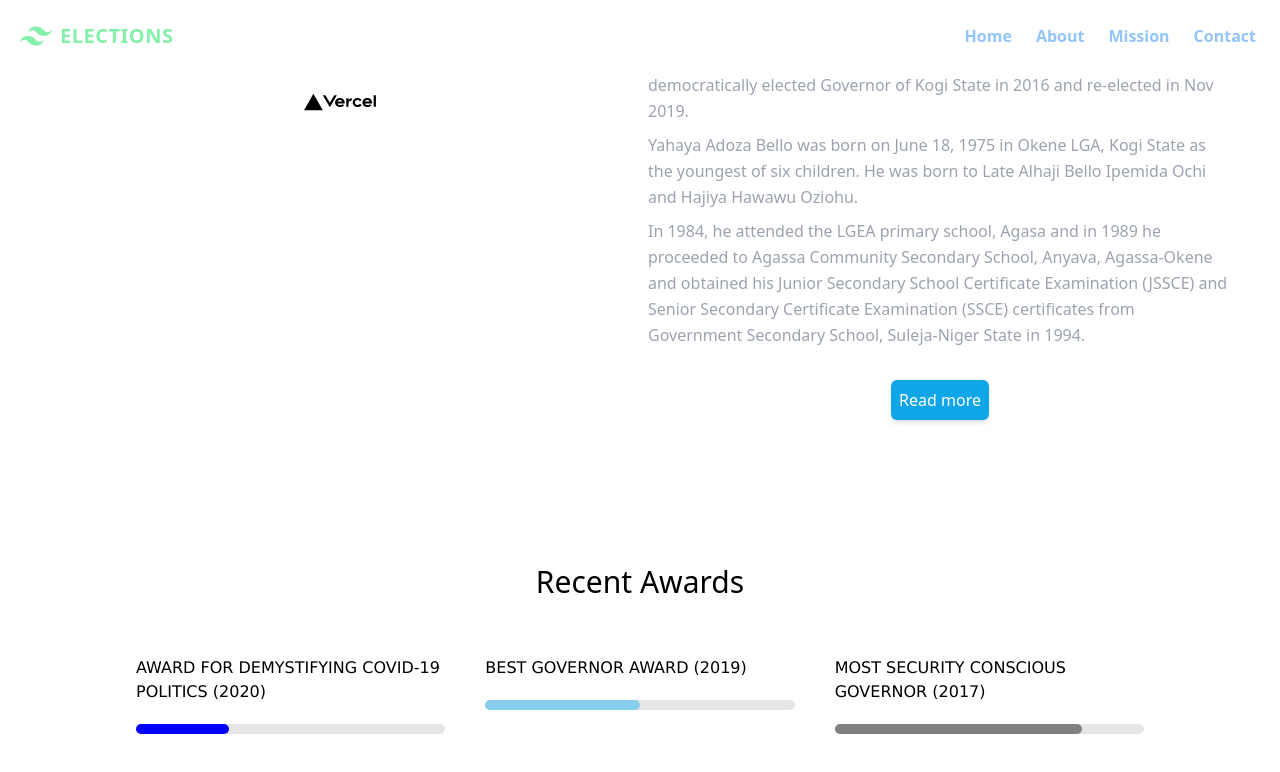
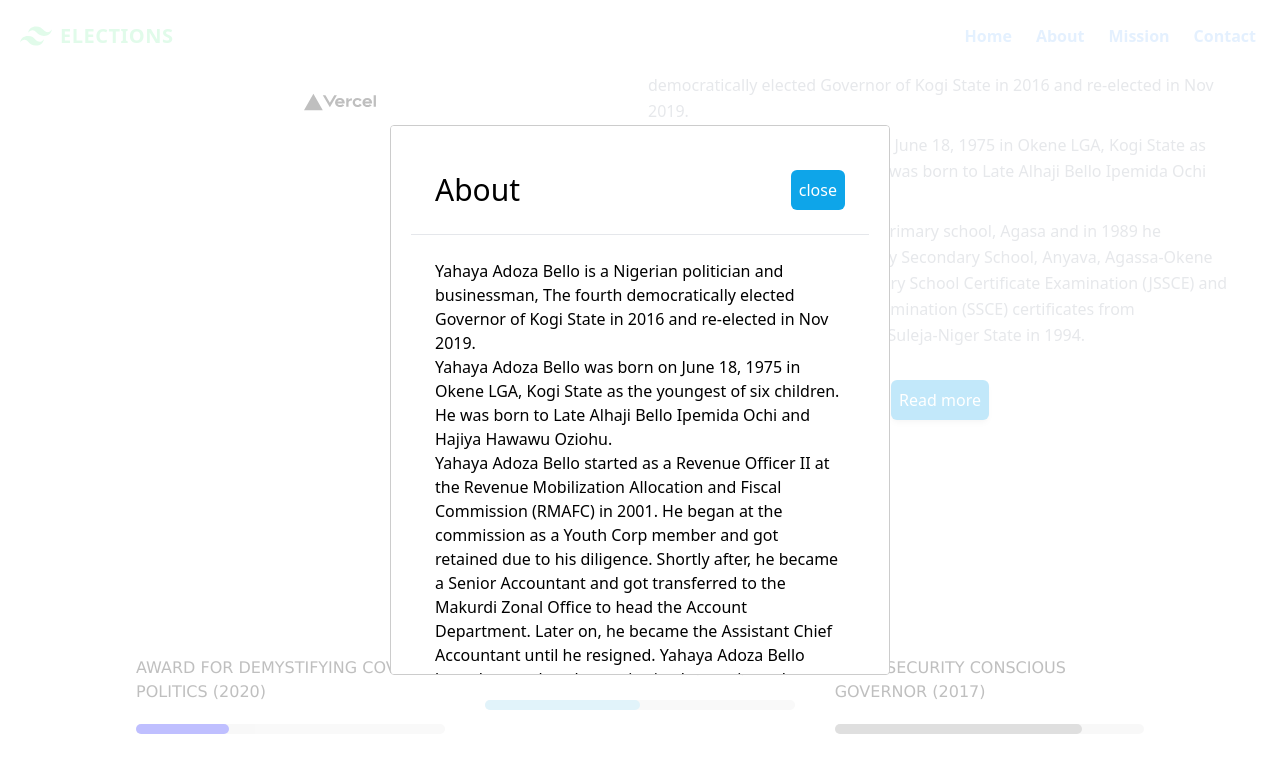
Before and after one commit to sammy-code98/elections, a Next.js app: page / in a window 1280 px wide. Both pictures are taken after a click on the button "Read more". Shown: the part 1454-2226 px from the top of the page. Built offline with nearby package versions, Linux system fonts and the light colour scheme.

Commit message:
update mission nodal

```diff
--- a/components/About/About.jsx
+++ b/components/About/About.jsx
@@ -1,8 +1,36 @@
+import React, { useState } from "react";
 import Image from "next/image";
+import Modal from "react-modal";
+const customStyles = {
+  content: {
+    top: "50%",
+    left: "50%",
+    right: "auto",
+    bottom: "-150px",
+    marginRight: "-50%",
+    transform: "translate(-50%, -50%)",
+    width:"500px"
+  },
+};
 
 export default function About() {
+  let subtitle;
+  const [modalIsOpen, setIsOpen] = useState(false);
+  function openModal() {
+    setIsOpen(true);
+  }
+  function afterOpenModal() {
+    // references are now sync'd and can be accessed.
+    subtitle.style.color = "#000";
+  }
+  function closeModal() {
+    setIsOpen(false);
+  }
   return (
-    <section className="grid grid-cols-2 justify-items-center px-10 mt-32" id="about">
+    <section
+      className="grid grid-cols-2 justify-items-center px-10 mt-32"
+      id="about"
+    >
       <div>
         <Image src="/vercel.svg" alt="Vercel Logo" width={72} height={200} />
       </div>
@@ -15,9 +43,9 @@ export default function About() {
             re-elected in Nov 2019.
           </p>
           <p className="leading-relaxed text-base text-light mb-2 text-gray-400">
-          Yahaya Adoza Bello was born on June 18, 1975 in Okene LGA, Kogi State
-          as the youngest of six children. He was born to Late Alhaji Bello
-          Ipemida Ochi and Hajiya Hawawu Oziohu.
+            Yahaya Adoza Bello was born on June 18, 1975 in Okene LGA, Kogi
+            State as the youngest of six children. He was born to Late Alhaji
+            Bello Ipemida Ochi and Hajiya Hawawu Oziohu.
           </p>
 
           <p className="leading-relaxed text-base text-light mb-2 text-gray-400">
@@ -30,13 +58,77 @@ export default function About() {
           </p>
         </div>
 
-
         <div className="flex justify-center m-4">
-        <button className="bg-sky-500 text-white p-2 rounded-md shadow-md  cursor-pointer focus:outline-none">
+          <button
+            onClick={openModal}
+            className="bg-sky-500 text-white p-2 rounded-md shadow-md  cursor-pointer focus:outline-none"
+          >
             Read more
           </button>
         </div>
-
+        <Modal
+          isOpen={modalIsOpen}
+          onAfterOpen={afterOpenModal}
+          onRequestClose={closeModal}
+          style={customStyles}
+          contentLabel="About Modal"
+        >
+          <div className="flex space-x-24  items-center justify-between p-6">
+            <div
+              className="text-center text-3xl"
+              ref={(_subtitle) => (subtitle = _subtitle)}
+            >
+              About
+            </div>
+            <button
+              className="bg-sky-500 text-white p-2 rounded-md "
+              onClick={closeModal}
+            >
+              close
+            </button>
+          </div>
+          <hr />
+          <div className="p-6 mx-auto">
+            <p>
+              Yahaya Adoza Bello is a Nigerian politician and businessman, The
+              fourth democratically elected Governor of Kogi State in 2016 and
+              re-elected in Nov 2019.
+            </p>
+            <p>
+              Yahaya Adoza Bello was born on June 18, 1975 in Okene LGA, Kogi
+              State as the youngest of six children. He was born to Late Alhaji
+              Bello Ipemida Ochi and Hajiya Hawawu Oziohu.
+            </p>
+            <p>
+              Yahaya Adoza Bello started as a Revenue Officer II at the Revenue
+              Mobilization Allocation and Fiscal Commission (RMAFC) in 2001. He
+              began at the commission as a Youth Corp member and got retained
+              due to his diligence. Shortly after, he became a Senior Accountant
+              and got transferred to the Makurdi Zonal Office to head the
+              Account Department. Later on, he became the Assistant Chief
+              Accountant until he resigned. Yahaya Adoza Bello knew he cant be
+              a humanitarian by earning salary, after resignation from public
+              service, he went into private business. As a business man, Yahaya
+              Adoza Bello with a single 18-seater bus he procured through a bank
+              loan, built one of Nigerias most successful transport businesses,
+              Fair Plus. Discovering that Bello was a faithful and prudent
+              resourceful entrepreneur gave more bank facilities. With more
+              facilities and with the introduction of modern business management
+              into the business, Fair Plus rose to become a giant in the
+              industry. Applying his entrepreneurial skills, Governor Yahaya
+              Bello mastered the art of informed stock trading and had a
+              financial breakthrough right before the crash of the stock market.
+              His stock portfolio investments cut across the oil and gas,
+              finance, transportation, and agro related sectors. He then grew
+              and expanded his real estate investments expanding into a number
+              of states in the country. He currently funds three orphanage homes
+              and sponsors hundreds of Kogi State undergraduates in various
+              higher institutions both within and outside the country. His
+              strong drive for community development inspired him to invest in
+              various community projects.
+            </p>
+          </div>
+        </Modal>
       </div>
     </section>
   );
--- a/package.json
+++ b/package.json
@@ -10,7 +10,8 @@
   "dependencies": {
     "next": "12.0.8",
     "react": "17.0.2",
-    "react-dom": "17.0.2"
+    "react-dom": "17.0.2",
+    "react-modal": "^3.14.4"
   },
   "devDependencies": {
     "autoprefixer": "^10.4.2",
```
Also changed, not shown: 1 other file (tests, documents, lock files or other folders). Lines whose indentation alone changed are shown as unchanged.
